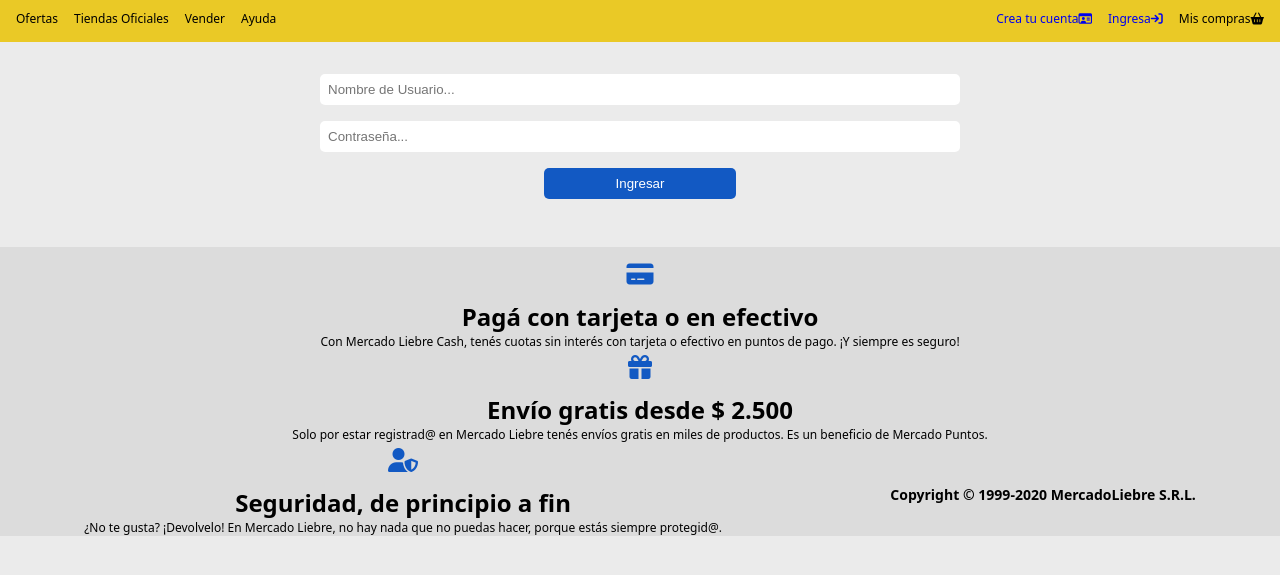
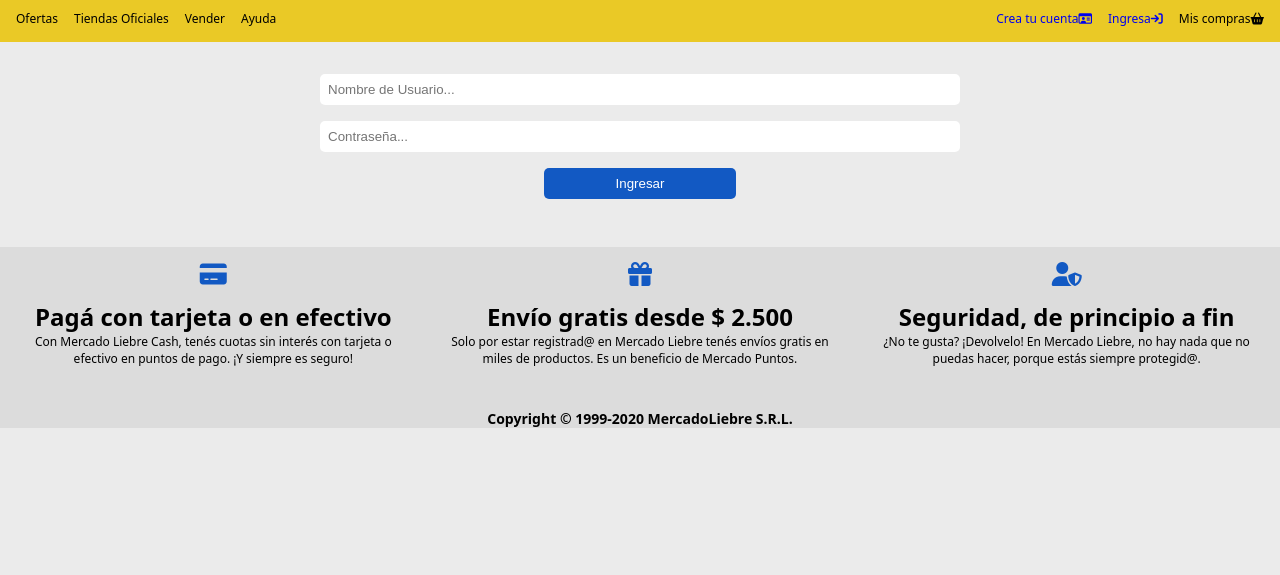
Before and after one commit to lautarosaya/mercado-liebre, a website: page views/login.html in a window 1280 px wide. Shown: the part 129-704 px from the top of the page. Drawn offline with Linux system fonts and the light colour scheme.

Commit message:
terminado

```diff
--- a/views/login.html
+++ b/views/login.html
@@ -106,7 +106,7 @@
       </div>
     </main>
     <footer class="footer mt-3">
-      <div>
+      <div class="tamaño">
         <div class="icons-footer">
           <i class="fa-solid fa-credit-card"></i>
         </div>
@@ -116,7 +116,7 @@
           efectivo en puntos de pago. ¡Y siempre es seguro!
         </p>
       </div>
-      <div>
+      <div class="tamaño">
         <div class="icons-footer">
           <i class="fa-solid fa-gift"></i>
         </div>
@@ -126,7 +126,7 @@
           miles de productos. Es un beneficio de Mercado Puntos.
         </p>
       </div>
-      <div>
+      <div class="tamaño">
         <div class="icons-footer">
           <i class="fa-solid fa-user-shield"></i>
         </div>
@@ -136,7 +136,7 @@
           hacer, porque estás siempre protegid@.
         </p>
       </div>
-      <div>
+      <div class="tamaño">
         <h3 class="t-c copyright">
           Copyright © 1999-2020 MercadoLiebre S.R.L.
         </h3>
```
Also changed, not shown: views/register.html (+4 -4 lines).
